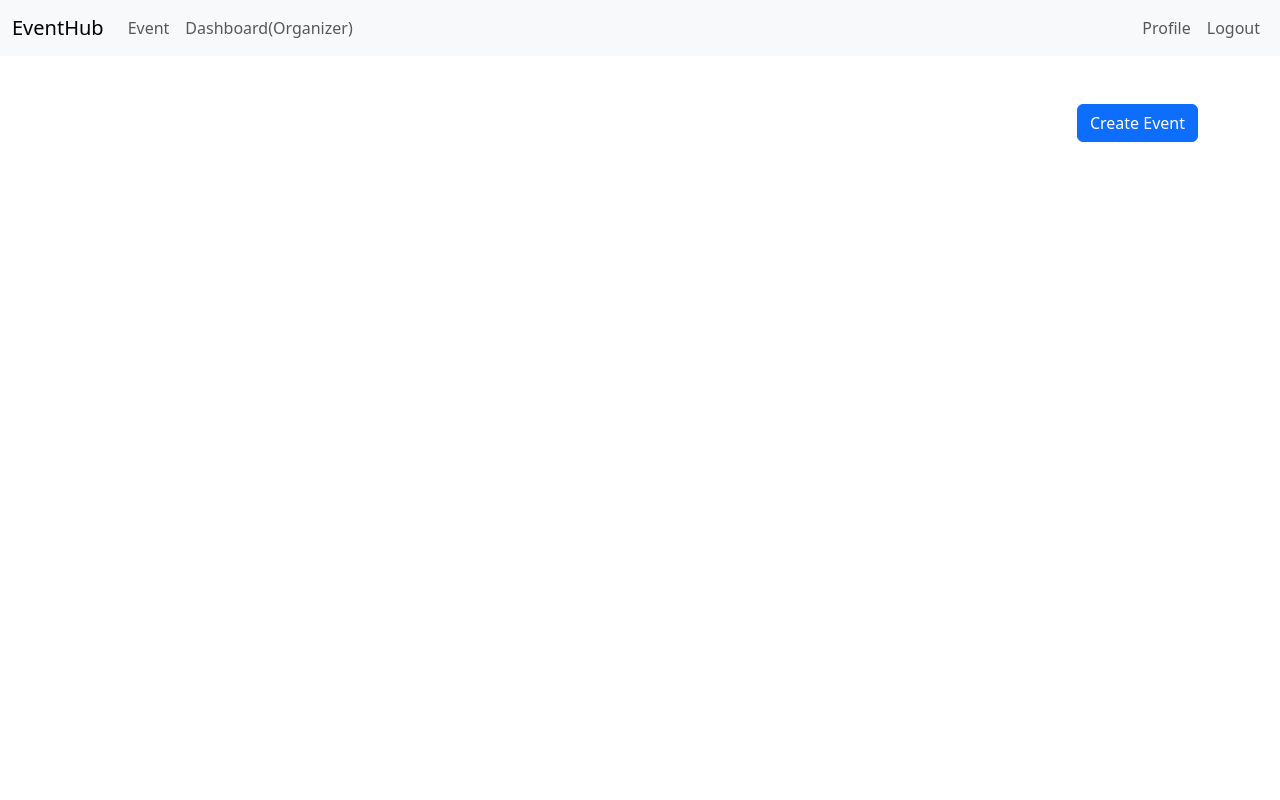
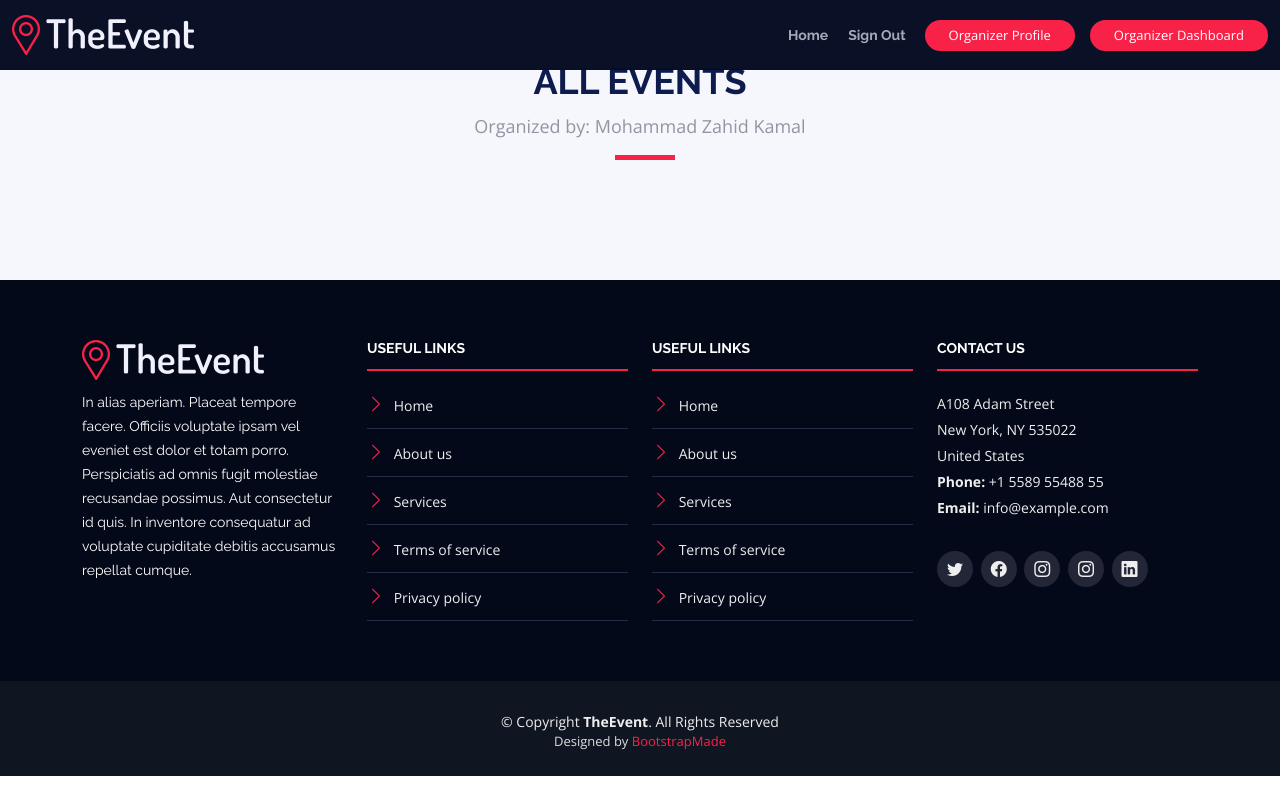
Before and after one commit to MZahidKamal/Module32_FinalExam_EvenetManagementSystem, a Django app: page /my-event/ in a window 1280 px wide. Run offline with Django 5.2, Linux system fonts and the light colour scheme; a user stored in the database is signed in; data comes from the database, SQL or seed files in the repository; parts of the project's set-up code (start-up, migrations or seed data) failed here and were passed over; some libraries are stand-ins or nearby versions.

Commit message:
Daily Learning & Commit

```diff
--- a/event/views.py
+++ b/event/views.py
@@ -81,8 +81,13 @@
 # Organizer Dashboard
 def my_event(request):
     if request.user.user_role == 'organizer':
-        event_list = Event.objects.filter(organizer=request.user)
-        return render(request, 'event/my_event_list.html', {'event_list': event_list})
+        event_list = Event.objects.filter(organizer=request.user).order_by('date')
+        category_list = EventCategory.objects.all()
+        context = {
+            'event_list': event_list,
+            'category_list': category_list,
+        }
+        return render(request, 'event/z-my_event_list.html', context)
     else:
         return redirect('event')
 
--- a/static/css/style.css
+++ b/static/css/style.css
@@ -1662,6 +1662,10 @@
 }
 
 /*--------------------------------------------------------------
+# Organizer Dashboard Section
+--------------------------------------------------------------*/
+
+/*--------------------------------------------------------------
 # Footer
 --------------------------------------------------------------*/
 #footer {
--- /dev/null
+++ b/templates/event/z-my_event_list.html
@@ -0,0 +1,200 @@
+<!DOCTYPE html>
+<!--suppress ALL -->
+<html lang="en">
+
+<head>
+    <meta charset="utf-8">
+    <meta content="width=device-width, initial-scale=1.0" name="viewport">
+
+    <title>TheEvent Bootstrap Template - Index</title>
+    <meta content="" name="description">
+    <meta content="" name="keywords">
+
+    <!-- Favicons -->
+    <link href="../static/img/favicon.png" rel="icon">
+    <link href="../static/img/apple-touch-icon.png" rel="apple-touch-icon">
+
+    <!-- Google Fonts -->
+    <link href="https://fonts.googleapis.com/css?family=Open+Sans:300,300i,400,400i,700,700i|Raleway:300,400,500,700,800" rel="stylesheet">
+
+    <!-- Vendor CSS Files -->
+    <link href="../static/vendor/aos/aos.css" rel="stylesheet">
+    <link href="../static/vendor/bootstrap/css/bootstrap.min.css" rel="stylesheet">
+    <link href="../static/vendor/bootstrap-icons/bootstrap-icons.css" rel="stylesheet">
+    <link href="../static/vendor/glightbox/css/glightbox.min.css" rel="stylesheet">
+    <link href="../static/vendor/swiper/swiper-bundle.min.css" rel="stylesheet">
+
+    <!-- Template Main CSS File -->
+    <link href="../static/css/style.css" rel="stylesheet">
+
+    <!-- =======================================================
+    * Template Name: TheEvent
+    * Updated: Jan 09 2024 with Bootstrap v5.3.2
+    * Template URL: https://bootstrapmade.com/theevent-conference-event-bootstrap-template/
+    * Author: BootstrapMade.com
+    * License: https://bootstrapmade.com/license/
+    ======================================================== -->
+</head>
+
+<body>
+
+<!-- ======= Header ======= -->
+<header id="header" class="d-flex align-items-center header-inner">
+    <div class="container-fluid container-xxl d-flex align-items-center">
+
+        <div id="logo" class="me-auto">
+            <!-- Uncomment below if you prefer to use a text logo -->
+            <!-- <h1><a href="index.html">The<span>Event</span></a></h1>-->
+            <a href="{% url 'home' %}" class="scrollto"><img src="../static/img/logo.png" alt="" title=""></a>
+        </div>
+
+        <nav id="navbar" class="navbar order-last order-lg-0">
+            <ul>
+                <li><a class="nav-link" href="{% url 'home' %}">Home</a></li>
+                {% if request.user.is_authenticated %}
+                    <li><a class="nav-link" href="{% url 'logout' %}">Sign Out</a></li>
+                {% else %}
+                    <li><a class="nav-link" href="{% url 'login' %}">Sign In</a></li>
+                {% endif %}
+            </ul>
+            <i class="bi bi-list mobile-nav-toggle"></i>
+        </nav><!-- .navbar -->
+        {% if request.user.is_authenticated %}
+            <a class="buy-tickets" href="{% url 'profile' %}">{{ user.user_role|capfirst }} Profile</a>
+            <a class="buy-tickets" href="{% url 'my_event' %}">{{ user.user_role|capfirst }} Dashboard</a>
+        {% else %}
+            <a class="buy-tickets" href="{% url 'register' %}">Register</a>
+        {% endif %}
+
+    </div>
+</header><!-- End Header -->
+
+<main id="main">
+
+    <!-- ======= All Event Section ======= -->
+    <section id="schedule" class="section-with-bg">
+        <div class="container" data-aos="fade-up">
+            <div class="section-header">
+                <h2>All Events</h2>
+                <p>Organized by: {{ request.user.first_name }} {{ request.user.last_name }}</p>
+            </div>
+
+            <div class="tab-content row justify-content-center" data-aos="fade-up" data-aos-delay="200">
+
+                <!-- All Events Section -->
+                <div role="tabpanel" class="col-lg-9 tab-pane fade show active" id="Exhibitions">
+                    {% for event in event_list %}
+                        <div class="row schedule-item">
+                            <div class="col-md-2"><date>{{ event.date }}</date><br><time>{{ event.time }}</time></div>
+                            <div class="col-md-10">
+                                <div class="speaker">
+                                    <img src="../static/img/speakers/1.jpg" alt="Brenden Legros">
+                                </div>
+                                <h4><a href="/event/{{event.id}}/">{{event.name}}</a></h4>
+                                <p>Location: {{ event.location }}</p>
+                                <div class="schedule-controllers float-end mt-0">
+                                    <a class="schedule-accepted scrollto" href="/update-event/{{event.id}}/">Update</a>
+                                    <a class="schedule-delete scrollto" href="/delete-event/{{event.id}}/">Delete</a>
+                                </div>
+                            </div>
+                        </div>
+                    {% endfor %}
+                </div>
+                <!-- End All Event Section -->
+
+            </div>
+
+        </div>
+
+    </section><!-- End Schedule Section -->
+
+</main><!-- End #main -->
+
+<!-- ======= Footer ======= -->
+<footer id="footer">
+    <div class="footer-top">
+        <div class="container">
+            <div class="row">
+
+                <div class="col-lg-3 col-md-6 footer-info">
+                    <img src="../static/img/logo.png" alt="TheEvenet">
+                    <p>In alias aperiam. Placeat tempore facere. Officiis voluptate ipsam vel eveniet est dolor et totam porro. Perspiciatis ad omnis fugit molestiae recusandae possimus. Aut consectetur id quis. In inventore consequatur ad voluptate cupiditate debitis accusamus repellat cumque.</p>
+                </div>
+
+                <div class="col-lg-3 col-md-6 footer-links">
+                    <h4>Useful Links</h4>
+                    <ul>
+                        <li><i class="bi bi-chevron-right"></i> <a href="#">Home</a></li>
+                        <li><i class="bi bi-chevron-right"></i> <a href="#">About us</a></li>
+                        <li><i class="bi bi-chevron-right"></i> <a href="#">Services</a></li>
+                        <li><i class="bi bi-chevron-right"></i> <a href="#">Terms of service</a></li>
+                        <li><i class="bi bi-chevron-right"></i> <a href="#">Privacy policy</a></li>
+                    </ul>
+                </div>
+
+                <div class="col-lg-3 col-md-6 footer-links">
+                    <h4>Useful Links</h4>
+                    <ul>
+                        <li><i class="bi bi-chevron-right"></i> <a href="#">Home</a></li>
+                        <li><i class="bi bi-chevron-right"></i> <a href="#">About us</a></li>
+                        <li><i class="bi bi-chevron-right"></i> <a href="#">Services</a></li>
+                        <li><i class="bi bi-chevron-right"></i> <a href="#">Terms of service</a></li>
+                        <li><i class="bi bi-chevron-right"></i> <a href="#">Privacy policy</a></li>
+                    </ul>
+                </div>
+
+                <div class="col-lg-3 col-md-6 footer-contact">
+                    <h4>Contact Us</h4>
+                    <p>
+                        A108 Adam Street <br>
+                        New York, NY 535022<br>
+                        United States <br>
+                        <strong>Phone:</strong> +1 5589 55488 55<br>
+                        <strong>Email:</strong> info@example.com<br>
+                    </p>
+
+                    <div class="social-links">
+                        <a href="#" class="twitter"><i class="bi bi-twitter"></i></a>
+                        <a href="#" class="facebook"><i class="bi bi-facebook"></i></a>
+                        <a href="#" class="instagram"><i class="bi bi-instagram"></i></a>
+                        <a href="#" class="google-plus"><i class="bi bi-instagram"></i></a>
+                        <a href="#" class="linkedin"><i class="bi bi-linkedin"></i></a>
+                    </div>
+
+                </div>
+
+            </div>
+        </div>
+    </div>
+
+    <div class="container">
+        <div class="copyright">
+            &copy; Copyright <strong>TheEvent</strong>. All Rights Reserved
+        </div>
+        <div class="credits">
+            <!--
+            All the links in the footer should remain intact.
+            You can delete the links only if you purchased the pro version.
+            Licensing information: https://bootstrapmade.com/license/
+            Purchase the pro version with working PHP/AJAX contact form: https://bootstrapmade.com/buy/?theme=TheEvent
+          -->
+            Designed by <a href="https://bootstrapmade.com/">BootstrapMade</a>
+        </div>
+    </div>
+</footer><!-- End  Footer -->
+
+<a href="#" class="back-to-top d-flex align-items-center justify-content-center"><i class="bi bi-arrow-up-short"></i></a>
+
+<!-- Vendor JS Files -->
+<script src="../static/vendor/aos/aos.js"></script>
+<script src="../static/vendor/bootstrap/js/bootstrap.bundle.min.js"></script>
+<script src="../static/vendor/glightbox/js/glightbox.min.js"></script>
+<script src="../static/vendor/swiper/swiper-bundle.min.js"></script>
+<script src="../static/vendor/php-email-form/validate.js"></script>
+
+<!-- Template Main JS File -->
+<script src="../static/js/main.js"></script>
+
+</body>
+
+</html>
```
Also changed, not shown: templates/event/my_event_list.html (+5 -3 lines).
